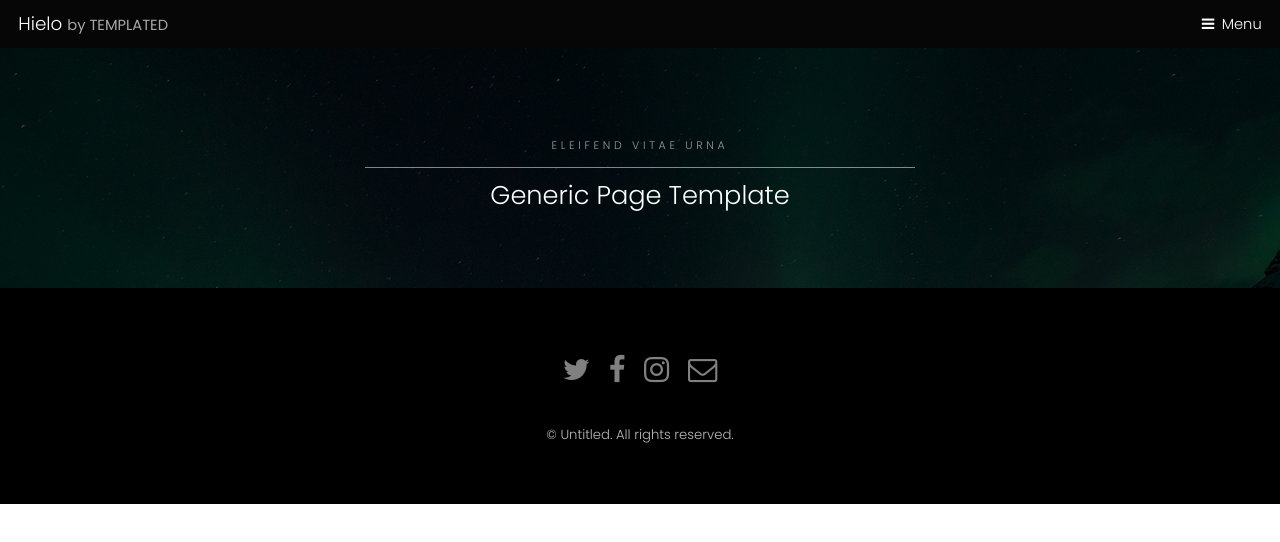
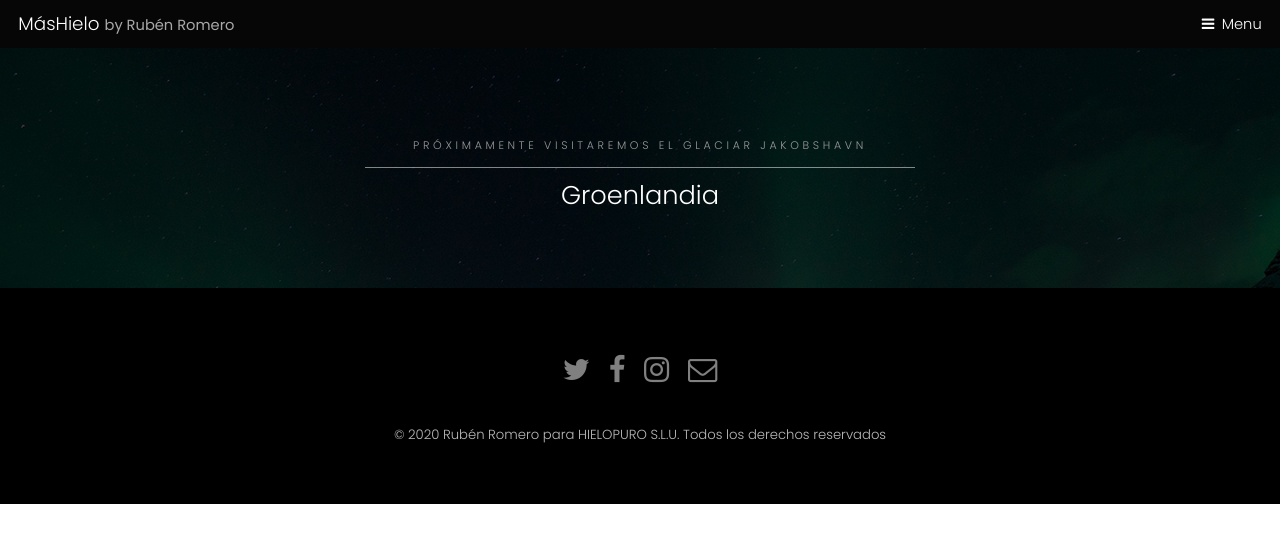
Before and after one commit to RubRomero/05_REP_MASHIELO, a plain HTML site: page groenlandia.html in a window 1280 px wide. Drawn offline with Linux system fonts and the light colour scheme.

Commit message:
Creamos sección Groenlandia desde NetBeans

```diff
--- a/generic.html
+++ b/groenlandia.html
@@ -6,7 +6,7 @@
 -->
 <html>
 	<head>
-		<title>Hielo by TEMPLATED</title>
+		<title>MásHielo by TEMPLATED</title>
 		<meta charset="utf-8" />
 		<meta name="viewport" content="width=device-width, initial-scale=1" />
 		<link rel="stylesheet" href="assets/css/main.css" />
@@ -15,7 +15,7 @@
 
 		<!-- Header -->
 			<header id="header">
-				<div class="logo"><a href="index.html">Hielo <span>by TEMPLATED</span></a></div>
+				<div class="logo"><a href="index.html">MásHielo <span>by Rubén Romero</span></a></div>
 				<a href="#menu">Menu</a>
 			</header>
 
@@ -23,7 +23,7 @@
 			<nav id="menu">
 				<ul class="links">
 					<li><a href="index.html">Home</a></li>
-					<li><a href="generic.html">Generic</a></li>
+					<li><a href="groenlandia.html">Groenlandia</a></li>
 					<li><a href="elements.html">Elements</a></li>
 				</ul>
 			</nav>
@@ -32,8 +32,8 @@
 			<section id="One" class="wrapper style3">
 				<div class="inner">
 					<header class="align-center">
-						<p>Eleifend vitae urna</p>
-						<h2>Generic Page Template</h2>
+						<p>Próximamente visitaremos el glaciar jakobshavn</p>
+						<h2>Groenlandia</h2>
 					</header>
 				</div>
 			</section>
@@ -68,7 +68,7 @@
 					</ul>
 				</div>
 				<div class="copyright">
-					&copy; Untitled. All rights reserved.
+					&copy; 2020 Rubén Romero para HIELOPURO S.L.U. Todos los derechos reservados
 				</div>
 			</footer>
 
```
Also changed, not shown: index.html (+3 -3 lines).
